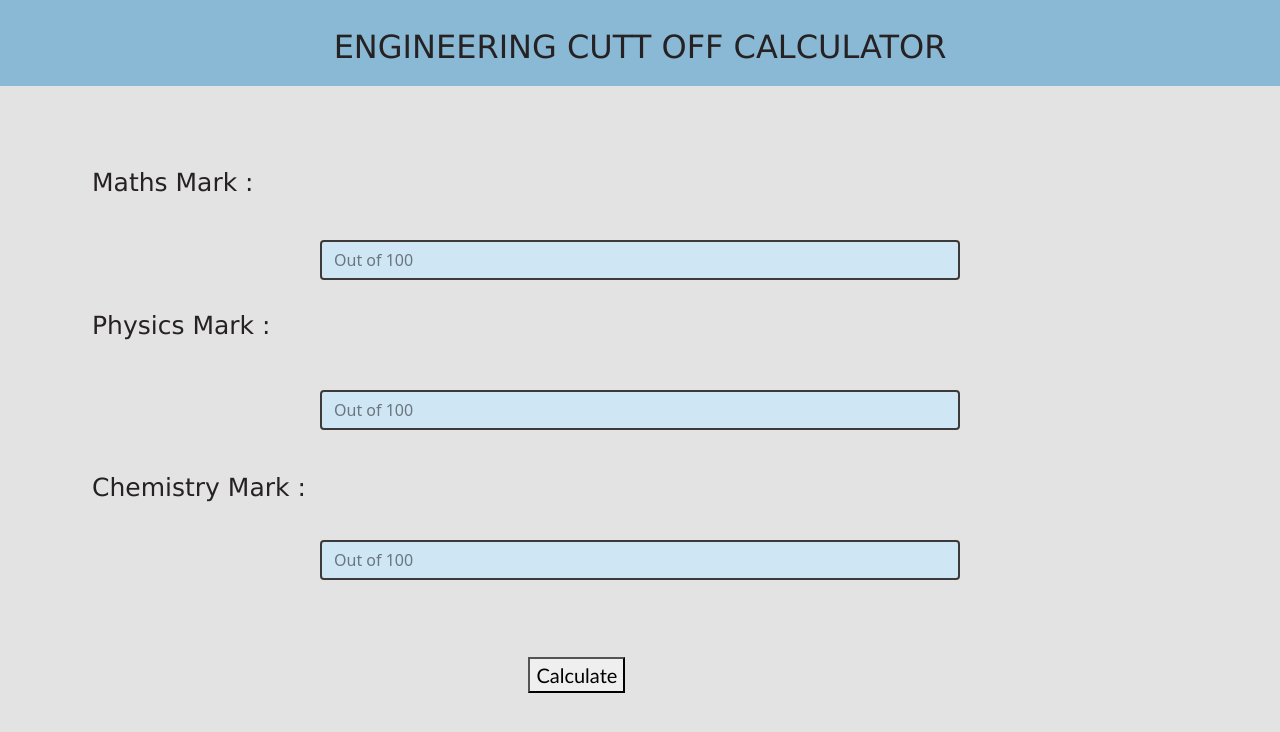
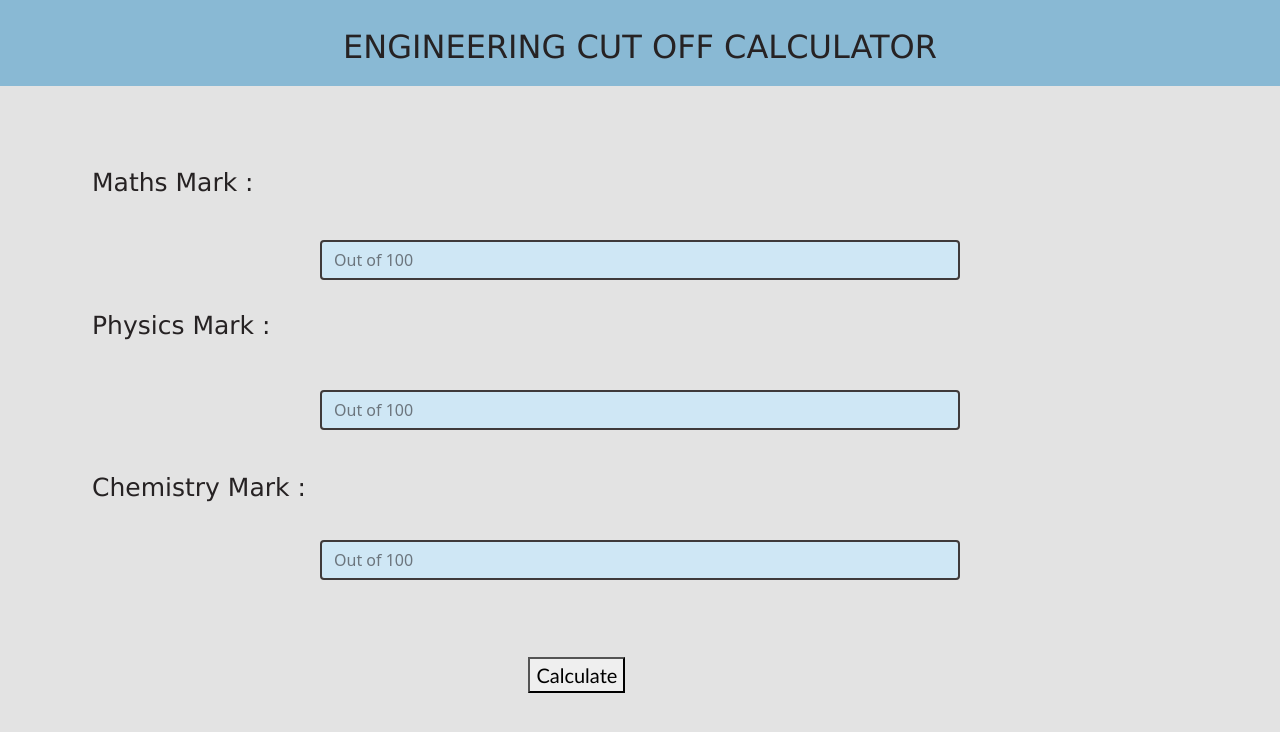
Before and after one commit to NaveenVaratharaj/Cutt-Off-Calculator., a plain HTML site: page index.html in a window 1280 px wide. Shown: the top 732 px of the page. Drawn offline with nearby package versions, Linux system fonts and the light colour scheme.

Commit message:
Update index.html

```diff
--- a/index.html
+++ b/index.html
@@ -1,7 +1,7 @@
 <!doctype html>
 <html lang="en">
   <head>
-    <title>Naveen's Cutt - Off- Calculator</title>
+    <title>Naveen's Cut - Off- Calculator</title>
     <!-- Required meta tags -->
     <meta charset="utf-8">
     <meta name="viewport" content="width=device-width, initial-scale=1, shrink-to-fit=no">
@@ -36,7 +36,7 @@
 </style>
 <div class="container-fluid pt-5">
     <h2>
-        ENGINEERING CUTT OFF CALCULATOR
+        ENGINEERING CUT OFF CALCULATOR
     </h2>
 </div>
 
```
